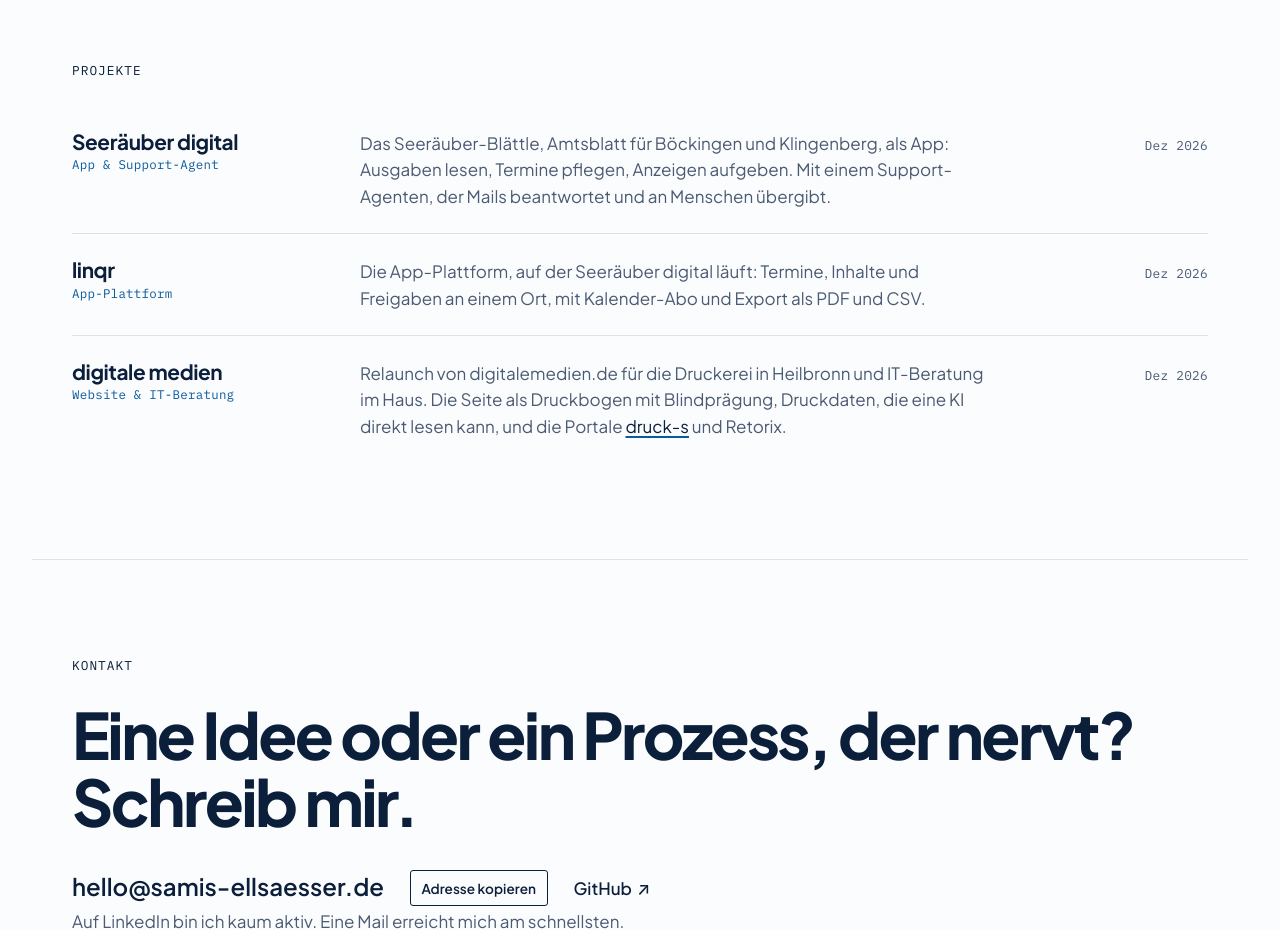
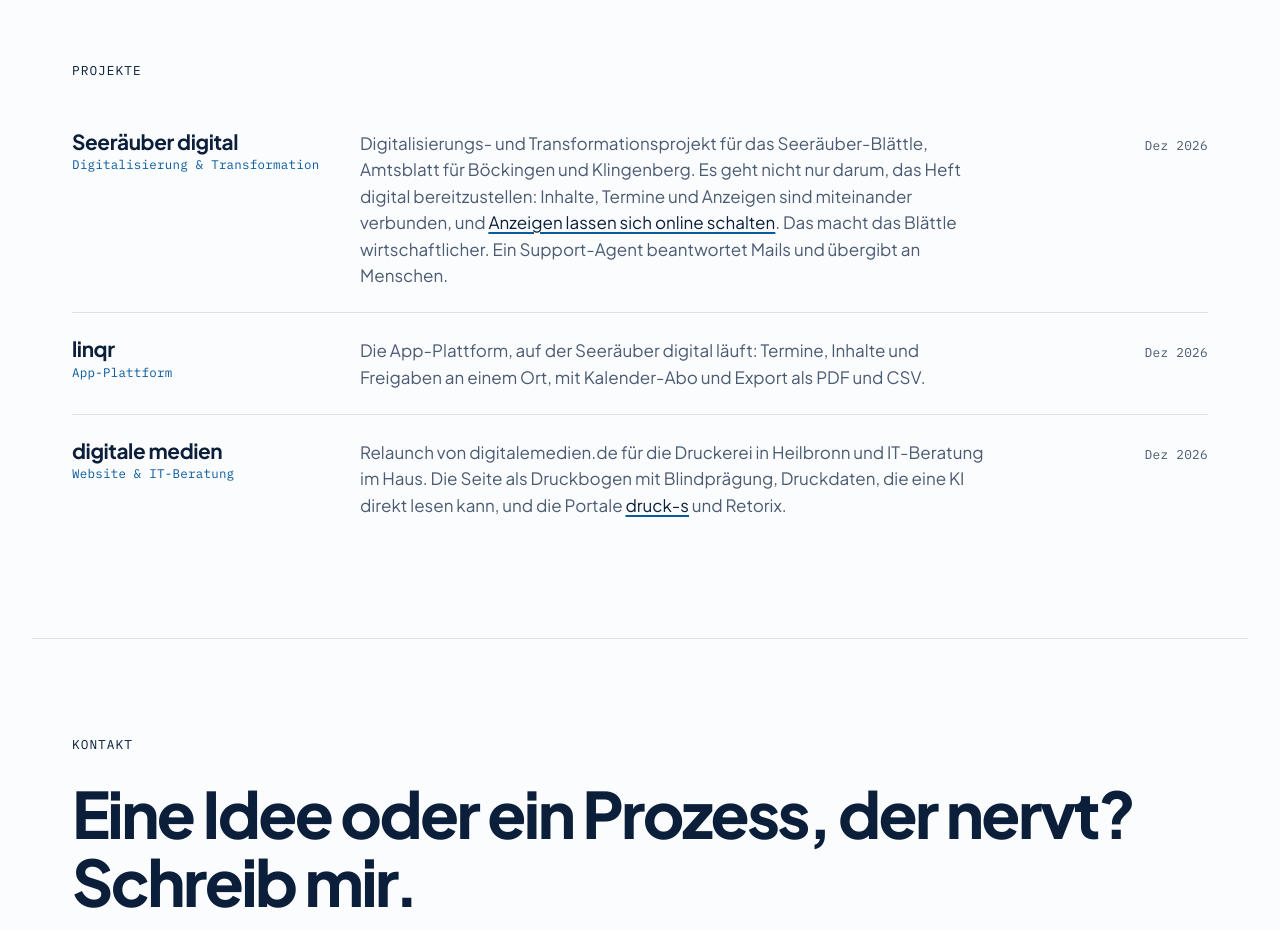
Before and after one commit to samis0707/my_homepage, a plain HTML site: page index.html in a window 1280 px wide. Shown: the part 1020-1950 px from the top of the page. Drawn offline with Linux system fonts and the light colour scheme; a script that the page names is missing.

Commit message:
Seeräuber digital als Digitalisierungs- und Transformationsprojekt beschrieben
Co-Authored-By: Claude Opus 5.5 <noreply@anthropic.com>
Claude-Session: https://claude.ai/code/session_01WzE57FBiacJw4e8mbFrZBo

```diff
--- a/index.html
+++ b/index.html
@@ -89,8 +89,8 @@ window.__seNot=setTimeout(function(){d.classList.remove('auftakt-vor')},7000);
     <ul class="work">
       <li>
         <div class="row">
-          <span class="row__name">Seeräuber digital <span class="row__role">App &amp; Support-Agent</span></span>
-          <span class="row__text">Das Seeräuber-Blättle, Amtsblatt für Böckingen und Klingenberg, als App: Ausgaben lesen, Termine pflegen, Anzeigen aufgeben. Mit einem Support-Agenten, der Mails beantwortet und an Menschen übergibt.</span>
+          <span class="row__name">Seeräuber digital <span class="row__role">Digitalisierung &amp; Transformation</span></span>
+          <span class="row__text">Digitalisierungs- und Transformationsprojekt für das Seeräuber-Blättle, Amtsblatt für Böckingen und Klingenberg. Es geht nicht nur darum, das Heft digital bereitzustellen: Inhalte, Termine und Anzeigen sind miteinander verbunden, und <a href="https://www.xn--seeruber-digital-ynb.com/anzeigen" rel="noopener">Anzeigen lassen sich online schalten</a>. Das macht das Blättle wirtschaftlicher. Ein Support-Agent beantwortet Mails und übergibt an Menschen.</span>
           <span class="row__tag mono">Dez 2026</span>
         </div>
       </li>
```
Also changed, not shown: llms.txt.
